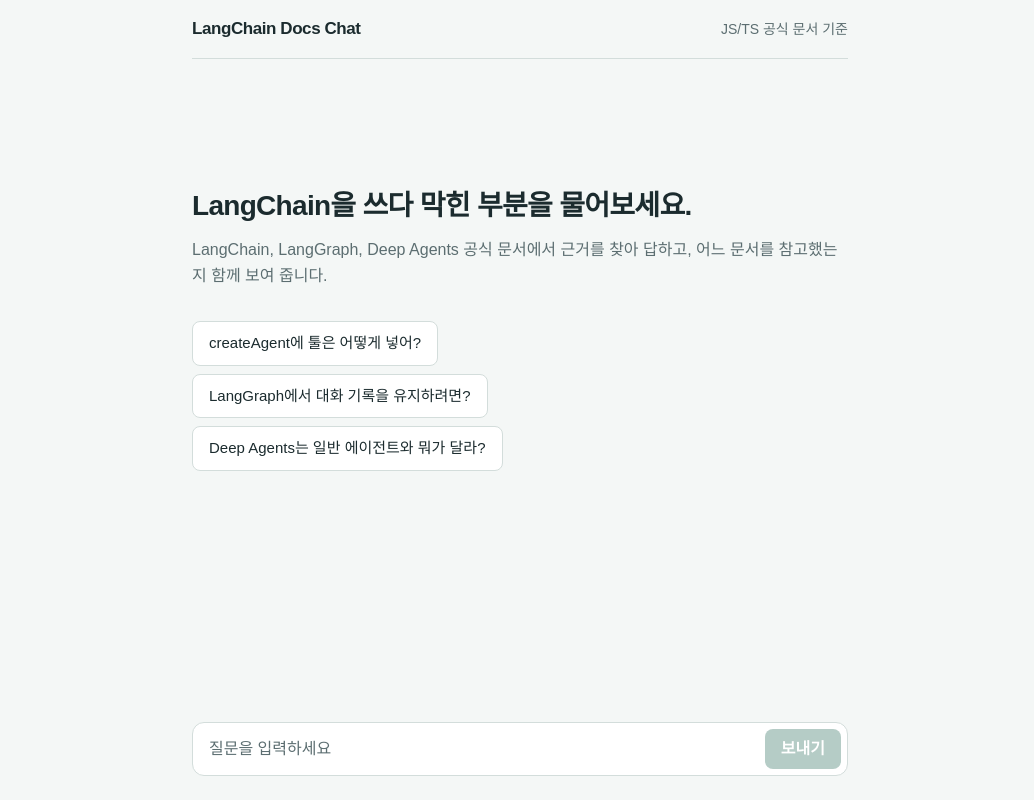
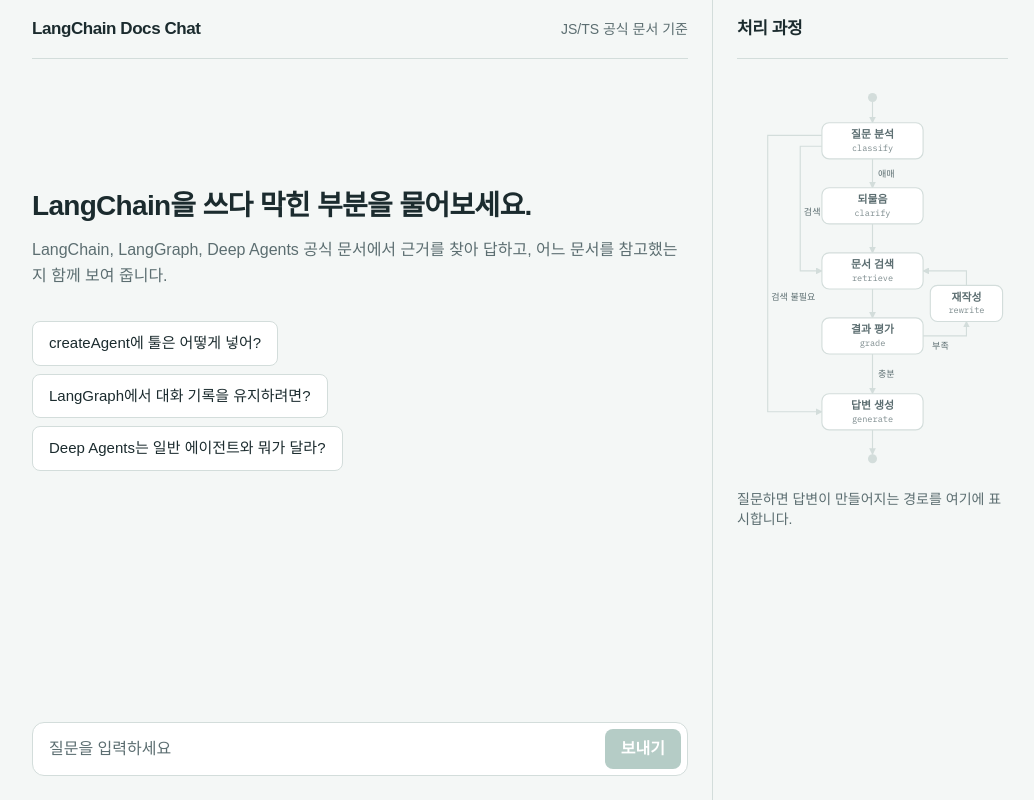
Before and after one commit to Padack2/pgvector-docs-chat, a Next.js app in the folder apps/web/: page / in a window 1280 px wide. Shown: the whole page, without its empty margins (120-1154 px from the left). Built offline with nearby package versions, Linux system fonts and the light colour scheme; a web font is replaced by a local one.

Commit message:
feat: 답변 처리 과정을 우측 그래프 패널에 실시간 표시

```diff
--- a/apps/web/src/app/page.tsx
+++ b/apps/web/src/app/page.tsx
@@ -2,6 +2,7 @@
 
 import { useEffect, useRef, useState, type FormEvent } from "react";
 import { AnswerMarkdown, type Source } from "@/components/AnswerMarkdown";
+import { GraphPanel, type GraphRun, type NodeName } from "@/components/GraphPanel";
 import type { ClarifyRequest } from "@/lib/graph/nodes/clarify";
 import type { ThreadView } from "@/lib/threads";
 
@@ -17,6 +18,8 @@
   role: "user" | "assistant";
   content: string;
   steps?: Step[];
+  // 시작했지만 아직 끝나지 않은 노드 (assistant만). 실패하면 실패한 노드로 남는다
+  activeNode?: NodeName;
   sources?: Source[];
   error?: string;
   // 되물음으로 그래프가 멈춰 있으면 그 질문과 선택지 (assistant만)
@@ -32,6 +35,7 @@
 
 // /api/chat의 NDJSON 이벤트 (route.ts 주석 참고)
 type ChatEvent =
+  | { type: "start"; node: NodeName }
   | ({ type: "step" } & Step)
   | ({ type: "interrupt" } & ClarifyRequest)
   | { type: "token"; text: string }
@@ -76,7 +80,7 @@
 }
 
 // 서버에 저장된 대화를 화면 메시지로. 마지막 질문에 답이 없으면 되물음으로 멈춰 있거나 실행이 실패한 것이다
-function toMessages(view: ThreadView, run?: Pick<Message, "steps" | "error">): Message[] {
+function toMessages(view: ThreadView, run?: Pick<Message, "steps" | "error" | "activeNode">): Message[] {
   const messages: Message[] = view.messages.map((m) => ({ ...m }));
   if (messages.at(-1)?.role === "user") {
     messages.push(
@@ -183,6 +187,22 @@
   );
 }
 
+// 그래프 패널에 그릴 실행. 처리 과정이 없으면(불러온 대화의 지난 답변 등) 빈 그래프를 보여준다
+function toGraphRun(message: Message | undefined, live: boolean): GraphRun | undefined {
+  if (message?.role !== "assistant") return undefined;
+  const steps = message.steps ?? [];
+  if (!live && steps.length === 0 && !message.activeNode && !message.clarify) return undefined;
+  const path: NodeName[] = steps.map((step) => step.node);
+  // sources는 답변이 끝난 뒤에 오므로 끝까지 실행된 것이다
+  if (message.sources) path.push("generate");
+  const current: GraphRun["current"] = message.activeNode
+    ? { node: message.activeNode, state: live ? "running" : "failed" }
+    : message.clarify
+      ? { node: "clarify", state: "waiting" }
+      : undefined;
+  return { path, current, done: !!message.sources };
+}
+
 // 질문이 여러 프레임워크에 해당될 때 그래프가 멈추고 보여주는 선택지. onSelect가 없으면(진행 중 등) 고를 수 없다
 function ClarifyPrompt({ request, onSelect }: { request: ClarifyRequest; onSelect?: (value: string) => void }) {
   return (
@@ -269,7 +289,7 @@
       .finally(() => setIsLoading(false));
   }, []);
 
-  function showView(view: ThreadView, failedRun?: Pick<Message, "steps" | "error">) {
+  function showView(view: ThreadView, failedRun?: Pick<Message, "steps" | "error" | "activeNode">) {
     setMessages(toMessages(view, failedRun));
     setCheckpointId(view.checkpointId);
   }
@@ -354,19 +374,32 @@
     setMessages([...shown, { role: "assistant", content: "", steps: previousSteps }]);
     setIsLoading(true);
     // 다시 불러온 대화에는 처리 과정이 없으므로 이번 실행의 것을 옮겨 붙인다
-    const run: Pick<Message, "steps" | "error"> = { steps: previousSteps };
+    const run: Pick<Message, "steps" | "error" | "activeNode"> = { steps: previousSteps };
     // 답변도 에러도 없이 스트림이 끝나면(서버 강제 종료 등) 실패로 표시해 재시도할 수 있게 한다
     let finished = false;
     try {
       await streamChat(request, (event) => {
         if (event.type === "token" || event.type === "error" || event.type === "interrupt") finished = true;
-        if (event.type === "step") {
+        if (event.type === "start") {
+          run.activeNode = event.node;
+          updateLast((m) => ({ ...m, activeNode: event.node }));
+        } else if (event.type === "step") {
           run.steps = [...run.steps!, event];
-          updateLast((m) => ({ ...m, steps: run.steps }));
+          if (run.activeNode === event.node) run.activeNode = undefined;
+          updateLast((m) => ({ ...m, steps: run.steps, activeNode: run.activeNode }));
         } else if (event.type === "interrupt") {
-          updateLast((m) => ({ ...m, clarify: { question: event.question, options: event.options } }));
+          run.activeNode = undefined;
+          updateLast((m) => ({
+            ...m,
+            activeNode: undefined,
+            clarify: { question: event.question, options: event.options },
+          }));
         } else if (event.type === "token") updateLast((m) => ({ ...m, content: m.content + event.text }));
-        else if (event.type === "sources") updateLast((m) => ({ ...m, sources: event.sources }));
+        else if (event.type === "sources") {
+          // 답변(generate)이 끝난 뒤에 오므로 실행이 끝까지 간 것이다
+          run.activeNode = undefined;
+          updateLast((m) => ({ ...m, activeNode: undefined, sources: event.sources }));
+        }
         else {
           run.error = event.message;
           updateLast((m) => ({ ...m, error: event.message }));
@@ -389,13 +422,16 @@
     }
   }
 
+  const graphRun = toGraphRun(messages.at(-1), isLoading);
+
   function handleSubmit(e: FormEvent) {
     e.preventDefault();
     send(input.trim());
   }
 
   return (
-    <main className="mx-auto flex h-dvh max-w-[44rem] flex-col px-4 sm:px-6">
+    <div className="flex h-dvh justify-center">
+      <main className="flex h-dvh w-full max-w-[44rem] flex-col px-4 sm:px-6">
         <header className="flex items-baseline justify-between gap-4 border-b border-line py-4">
           <h1 className="text-[17px] font-semibold tracking-tight">LangChain Docs Chat</h1>
           <div className="flex items-baseline gap-4">
@@ -587,5 +623,15 @@
           </div>
         </form>
       </main>
+
+      {/* 좁은 화면에서는 답변 위의 처리 과정 목록만 보여준다 */}
+      <aside className="hidden w-80 shrink-0 flex-col border-l border-line px-6 lg:flex">
+        <h2 className="border-b border-line py-4 text-[17px] font-semibold tracking-tight">처리 과정</h2>
+        <div className="py-6">
+          <GraphPanel run={graphRun} />
+          {!graphRun && <p className="mt-4 text-sm text-muted">질문하면 답변이 만들어지는 경로를 여기에 표시합니다.</p>}
+        </div>
+      </aside>
+    </div>
   );
 }
--- /dev/null
+++ b/apps/web/src/components/GraphPanel.tsx
@@ -0,0 +1,148 @@
+// lib/graph/index.ts의 그래프를 그대로 옮겨 그린 그림. 그래프 구조를 바꾸면 여기 좌표·엣지도 같이 고쳐야 한다
+export type NodeName = "classify" | "clarify" | "retrieve" | "grade" | "rewrite" | "generate";
+
+const NODES: Record<NodeName, { x: number; y: number; w: number; label: string }> = {
+  classify: { x: 150, y: 64, w: 112, label: "질문 분석" },
+  clarify: { x: 150, y: 136, w: 112, label: "되물음" },
+  retrieve: { x: 150, y: 208, w: 112, label: "문서 검색" },
+  grade: { x: 150, y: 280, w: 112, label: "결과 평가" },
+  rewrite: { x: 254, y: 244, w: 80, label: "재작성" },
+  generate: { x: 150, y: 364, w: 112, label: "답변 생성" },
+};
+const NODE_H = 40;
+const START_Y = 16;
+const END_Y = 416;
+
+// from>to 키와 SVG 경로. 조건부 엣지에는 분기 조건을 적는다
+const EDGES: { from: string; to: string; d: string; label?: { text: string; x: number; y: number } }[] = [
+  { from: "start", to: "classify", d: `M150 ${START_Y + 5} V44` },
+  { from: "classify", to: "clarify", d: "M150 84 V116", label: { text: "애매", x: 156, y: 104 } },
+  { from: "clarify", to: "retrieve", d: "M150 156 V188" },
+  { from: "classify", to: "retrieve", d: "M94 70 H70 V208 H94", label: { text: "검색", x: 74, y: 146 } },
+  { from: "classify", to: "generate", d: "M94 58 H34 V364 H94", label: { text: "검색 불필요", x: 38, y: 240 } },
+  { from: "retrieve", to: "grade", d: "M150 228 V260" },
+  { from: "grade", to: "rewrite", d: "M206 280 H254 V264", label: { text: "부족", x: 216, y: 294 } },
+  { from: "rewrite", to: "retrieve", d: "M254 224 V208 H206" },
+  { from: "grade", to: "generate", d: "M150 300 V344", label: { text: "충분", x: 156, y: 326 } },
+  { from: "generate", to: "end", d: `M150 384 V${END_Y - 5}` },
+];
+
+export type GraphRun = {
+  // 지나온 노드 순서 (끝난 노드만)
+  path: NodeName[];
+  // 실행 중이거나, 되물음으로 멈췄거나, 실패한 노드
+  current?: { node: NodeName; state: "running" | "waiting" | "failed" };
+  done: boolean;
+};
+
+export function GraphPanel({ run }: { run?: GraphRun }) {
+  const path: string[] = run ? ["start", ...run.path] : [];
+  if (run?.current) path.push(run.current.node);
+  if (run?.done) path.push("end");
+  const visitedEdges = new Set(path.slice(1).map((to, i) => `${path[i]}>${to}`));
+  const visitedNodes = new Set(path);
+  const searches = path.filter((node) => node === "retrieve").length;
+
+  return (
+    <svg viewBox="0 0 300 432" className="w-full" role="img" aria-label="답변 처리 그래프">
+      <defs>
+        <marker id="arrow" viewBox="0 0 8 8" refX="7" refY="4" markerWidth="6" markerHeight="6" orient="auto">
+          <path d="M0 0 L8 4 L0 8 z" fill="var(--line)" />
+        </marker>
+        <marker id="arrow-on" viewBox="0 0 8 8" refX="7" refY="4" markerWidth="6" markerHeight="6" orient="auto">
+          <path d="M0 0 L8 4 L0 8 z" fill="var(--accent)" />
+        </marker>
+      </defs>
+
+      {EDGES.map((edge) => {
+        const on = visitedEdges.has(`${edge.from}>${edge.to}`);
+        return (
+          <g key={`${edge.from}>${edge.to}`}>
+            <path
+              d={edge.d}
+              fill="none"
+              stroke={on ? "var(--accent)" : "var(--line)"}
+              strokeWidth={on ? 2 : 1.25}
+              markerEnd={`url(#${on ? "arrow-on" : "arrow"})`}
+            />
+            {edge.label && (
+              <text x={edge.label.x} y={edge.label.y} fontSize="10" fill={on ? "var(--accent)" : "var(--muted)"}>
+                {edge.label.text}
+              </text>
+            )}
+          </g>
+        );
+      })}
+
+      <circle cx="150" cy={START_Y} r="5" fill={run ? "var(--accent)" : "var(--line)"} />
+      <circle cx="150" cy={END_Y} r="5" fill={run?.done ? "var(--accent)" : "var(--line)"} />
+
+      {(Object.keys(NODES) as NodeName[]).map((name) => {
+        const { x, y, w, label } = NODES[name];
+        const state = run?.current?.node === name ? run.current.state : visitedNodes.has(name) ? "visited" : "idle";
+        const fill = {
+          idle: "var(--surface)",
+          visited: "var(--accent-soft)",
+          running: "var(--accent)",
+          waiting: "var(--surface)",
+          failed: "var(--danger-bg)",
+        }[state];
+        const stroke = {
+          idle: "var(--line)",
+          visited: "var(--accent)",
+          running: "var(--accent)",
+          waiting: "var(--accent)",
+          failed: "var(--danger-text)",
+        }[state];
+        const text = {
+          idle: "var(--muted)",
+          visited: "var(--foreground)",
+          running: "var(--surface)",
+          waiting: "var(--accent)",
+          failed: "var(--danger-text)",
+        }[state];
+        return (
+          <g key={name} className={state === "running" ? "motion-safe:animate-pulse" : undefined}>
+            <rect
+              x={x - w / 2}
+              y={y - NODE_H / 2}
+              width={w}
+              height={NODE_H}
+              rx="8"
+              fill={fill}
+              stroke={stroke}
+              strokeWidth={state === "idle" ? 1.25 : 2}
+              strokeDasharray={state === "waiting" ? "4 3" : undefined}
+            />
+            <text x={x} y={y - 3} textAnchor="middle" fontSize="12" fontWeight="600" fill={text}>
+              {label}
+            </text>
+            <text
+              x={x}
+              y={y + 11}
+              textAnchor="middle"
+              fontSize="9.5"
+              fontFamily="var(--font-mono)"
+              fill={text}
+              opacity="0.8"
+            >
+              {name}
+            </text>
+            {name === "retrieve" && searches > 1 && (
+              <text
+                x={x + w / 2 - 6}
+                y={y - NODE_H / 2 - 4}
+                textAnchor="end"
+                fontSize="10"
+                fontWeight="600"
+                fill="var(--accent)"
+              >
+                ×{searches}
+              </text>
+            )}
+          </g>
+        );
+      })}
+    </svg>
+  );
+}
```
Also changed, not shown: apps/web/src/app/api/chat/route.ts (+6 -2 lines). Lines whose indentation alone changed are shown as unchanged.
